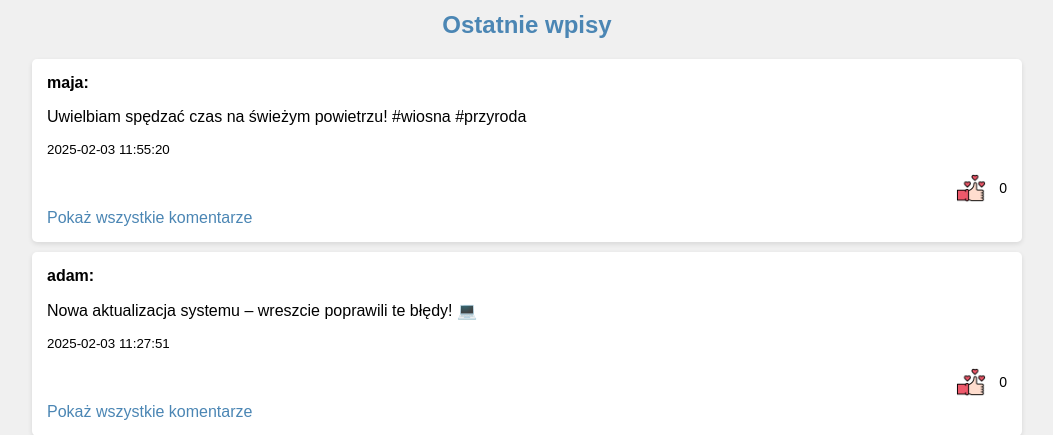
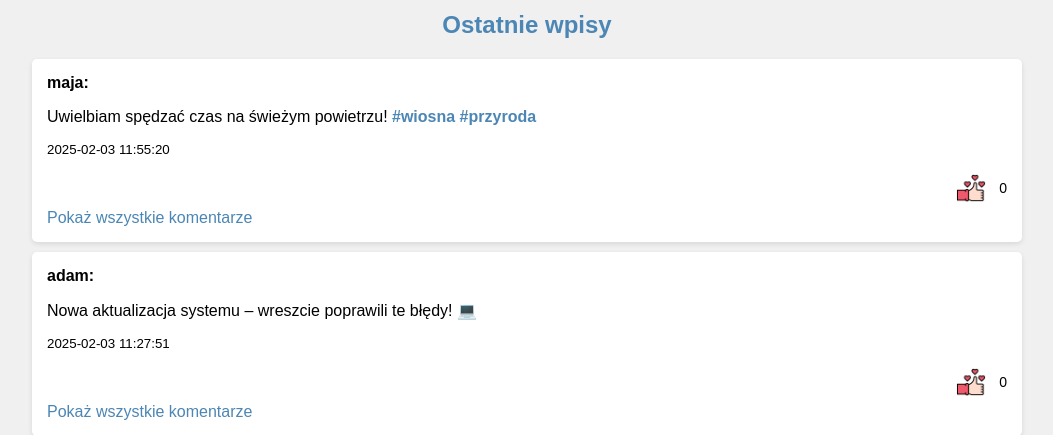
Before and after one commit to juliagrzywacz/Projekt-Pai2, a PHP site: page / in a window 1280 px wide. Shown: the part 159-594 px from the top of the page, without its empty margins (113-1166 px from the left). Run offline with PHP 8.4, Linux system fonts and the light colour scheme; data comes from the database, SQL or seed files in the repository.

Commit message:
Wyróżnienie hasztagów

```diff
--- a/css/style.css
+++ b/css/style.css
@@ -397,3 +397,7 @@ form button[type="submit"]:not([name="delete_post"]):not([name="delete_comment"]
 .pagination a:hover {
     background-color: #ddd;
 }
+.hashtag {
+    color: #4B86B4;
+    font-weight: bold;
+}
--- a/index.php
+++ b/index.php
@@ -5,6 +5,11 @@ session_start();
 require 'baza.php';
 $db = getDatabaseConnection();
 
+
+// Funkcja do wyróżniania hasztagów
+function highlightHashtags($content) {
+    return preg_replace('/#(\w+)/', '<span class="hashtag">#$1</span>', $content);
+}
 
 // Liczba postów na stronę
 $postsPerPage = 10;
@@ -102,7 +107,7 @@ if ($viewUser) {
         <?php foreach ($posts as $post): ?>
             <div class="post">
                 <strong><?= htmlspecialchars($post['login']) ?>:</strong>
-                <p><?= htmlspecialchars($post['content']) ?></p>
+                <p><?= highlightHashtags(htmlspecialchars($post['content'])) ?></p>
                 <small><?= htmlspecialchars($post['created_at']) ?></small>
 
                 <div class="likes">
```
